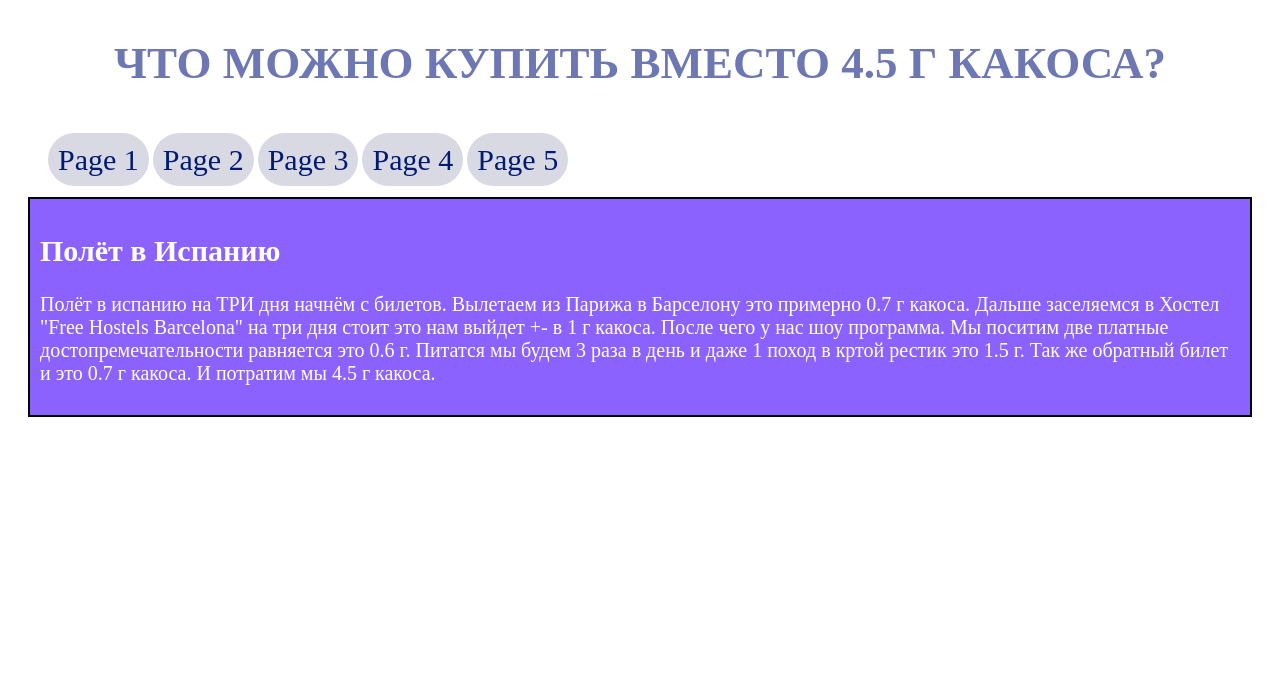
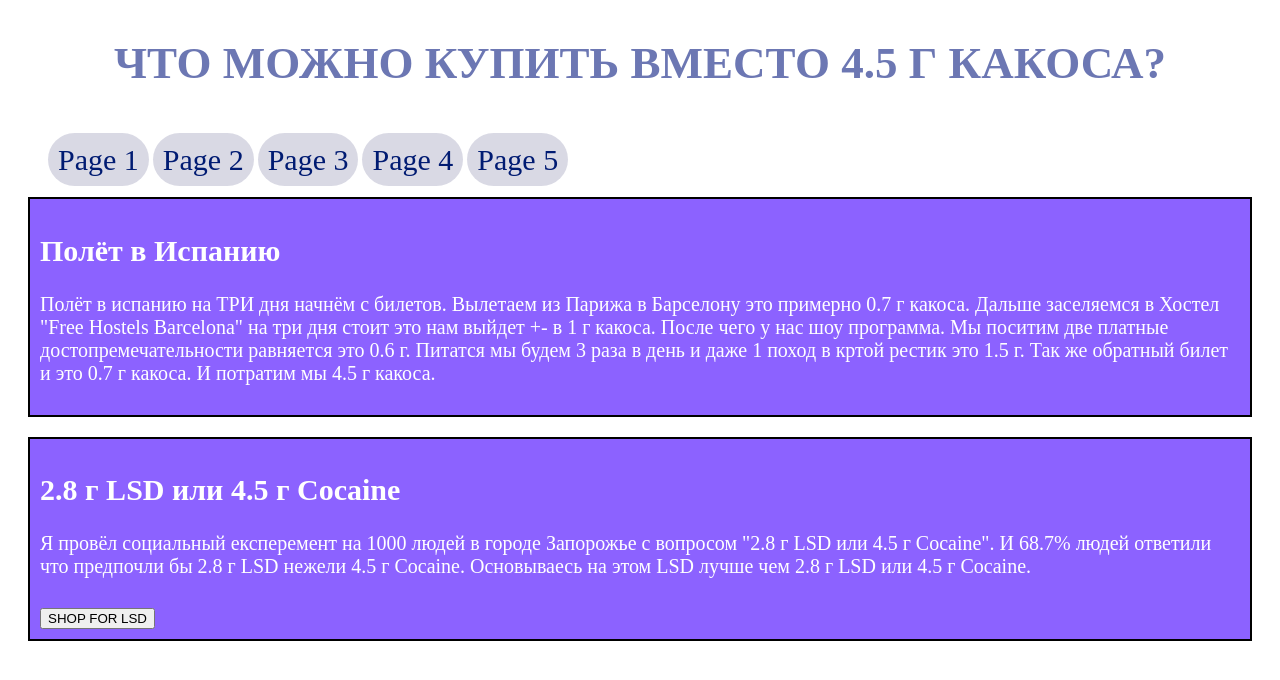
Before and after one commit to Rimus0cod/first-web-site, a plain HTML site: page cocs or Espanola/index.html in a window 1280 px wide. Drawn offline with Linux system fonts and the light colour scheme.

```diff
--- a/cocs or Espanola/index.html
+++ b/cocs or Espanola/index.html
@@ -11,7 +11,11 @@
     <nav class="navigatoin">
       <ul class="link-list">
         <li><a href="/page-1/index.html" class="page-link">Page 1</a></li>
-          <li><a href="/page-1/cocs or Espanola/index.html" class="page-link">Page 2</a></li>
+        <li>
+          <a href="/page-1/cocs or Espanola/index.html" class="page-link"
+            >Page 2</a
+          >
+        </li>
         <li><a href="#" class="page-link">Page 3</a></li>
         <li><a href="#" class="page-link">Page 4</a></li>
         <li><a href="#" class="page-link">Page 5</a></li>
@@ -29,5 +33,17 @@
         это 0.7 г какоса. И потратим мы 4.5 г какоса.
       </p>
     </div>
+    <div class="variants">
+      <h2>2.8 г LSD или 4.5 г Cocaine</h2>
+      <p>
+        Я провёл социальный експеремент на 1000 людей в городе Запорожье с
+        вопросом "2.8 г LSD или 4.5 г Cocaine". И 68.7% людей ответили что
+        предпочли бы 2.8 г LSD нежели 4.5 г Cocaine. Основываесь на этом LSD
+        лучше чем 2.8 г LSD или 4.5 г Cocaine.
+      </p>
+      <form action="/page-1/picrtures/93byamvyo6p71.jpg">
+        <button id="btn-1">Shop for LSD</button>
+      </form>
+    </div>
   </body>
 </html>
--- a/cocs or Espanola/style.css
+++ b/cocs or Espanola/style.css
@@ -42,3 +42,8 @@
 .page-link:active {
   color: rgb(4, 0, 255);
 }
+
+#btn-1 {
+  text-transform: uppercase;
+  margin-top: 10px;
+}
```
Also changed, not shown: picrtures/93byamvyo6p71.jpg (added). Lines whose indentation alone changed are shown as unchanged.
